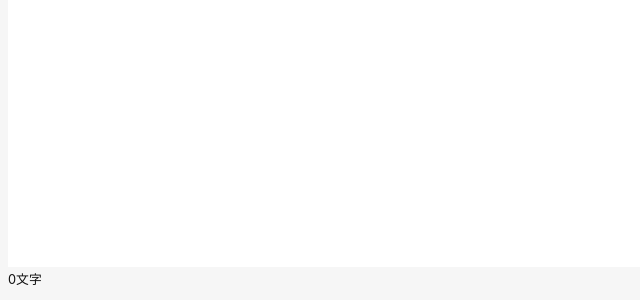
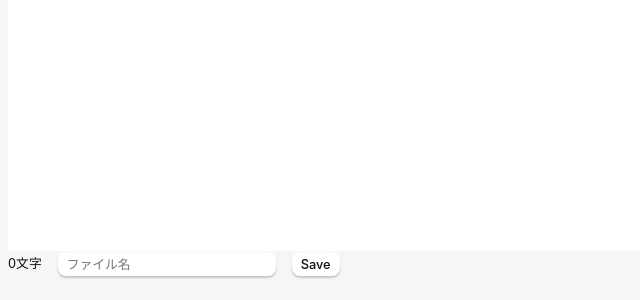
Before and after one commit to suzuki764/tauri-editor, a React (Vite) app: page / in a window 1280 px wide. Shown: the part 505-805 px from the top of the page, without its empty margins (0-640 px from the left). Built offline with nearby package versions, Linux system fonts and the light colour scheme.

Commit message:
保存機能

```diff
--- a/src/App.css
+++ b/src/App.css
@@ -5,7 +5,7 @@ body {
 textarea {
   font-size: 1rem;
   width: 100%;
-  height: 95vh;
+  height: 93vh;
   border: none;
   resize: none;
 }
@@ -14,7 +14,23 @@ textarea:focus {
   outline: none;
 }
 
-.info-text {
+.footer {
+  display: flex;
+  font-size: 0.8rem;
   margin-top: -5px;
-  font-size: 0.8rem;
 }
+
+.filename-input {
+  margin-left: 1rem;
+  padding: 0 0.5rem;
+  text-transform: none;
+}
+
+.save-button {
+  margin-left: 1rem;
+  padding: 0 0.5rem;
+}
+
+.message {
+  margin-left: 1rem;
+}
--- a/src/App.tsx
+++ b/src/App.tsx
@@ -1,19 +1,43 @@
 import { useState } from "react";
-import reactLogo from "./assets/react.svg";
-import { invoke } from "@tauri-apps/api/tauri";
+import { writeTextFile, BaseDirectory } from "@tauri-apps/api/fs";
 import "./App.css";
 
 function App() {
-  const [text, setText] = useState("");
+  const [contents, setContents] = useState("");
+  const [filename, setFilename] = useState("");
+  const [message, setMessage] = useState("");
+
+  const saveHandler = async () => {
+    if (filename === "") {
+      setMessage("ファイル名を入力してください");
+      return;
+    }
+    const saveName = filename.endsWith(".txt") ? filename : `${filename}.txt`;
+    await writeTextFile(saveName, contents, { dir: BaseDirectory.Desktop });
+    setMessage("保存しました");
+  };
 
   return (
     <div className="main">
       <textarea
+        value={contents}
         onChange={(e) => {
-          setText(e.target.value);
+          setContents(e.target.value);
         }}
       />
-      <div className="info-text">{countChars(text)}文字</div>
+      <div className="footer">
+        <div>{countChars(contents)}文字</div>
+        <input
+          value={filename}
+          placeholder="ファイル名"
+          onChange={(e) => setFilename(e.target.value)}
+          className="filename-input"
+        />
+        <button className="save-button" onClick={() => saveHandler()}>
+          Save
+        </button>
+        <div className="message">{message}</div>
+      </div>
     </div>
   );
 }
```
Also changed, not shown: src-tauri/tauri.conf.json (+6 -2 lines), 1 other file (tests, documents, lock files or other folders).
